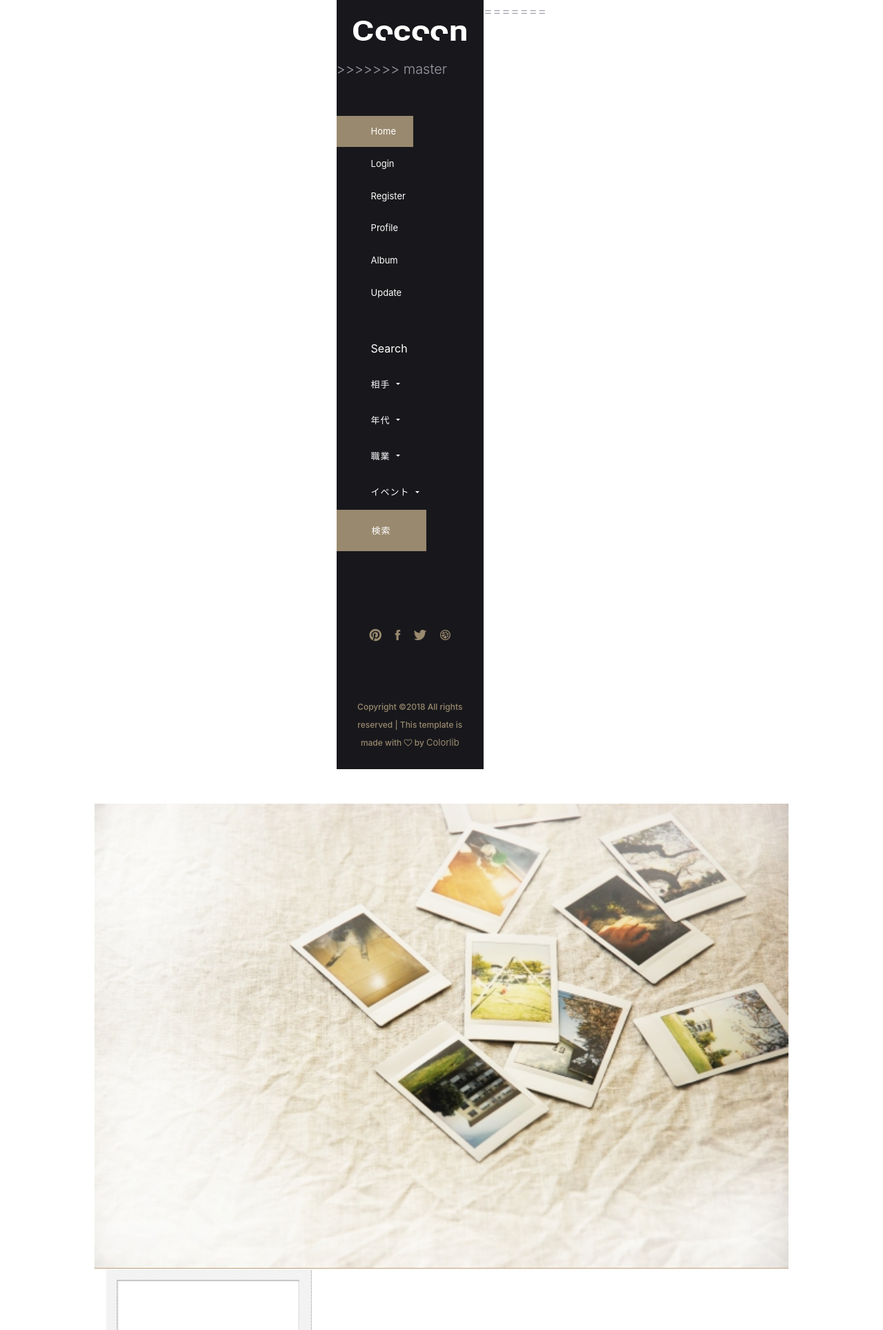
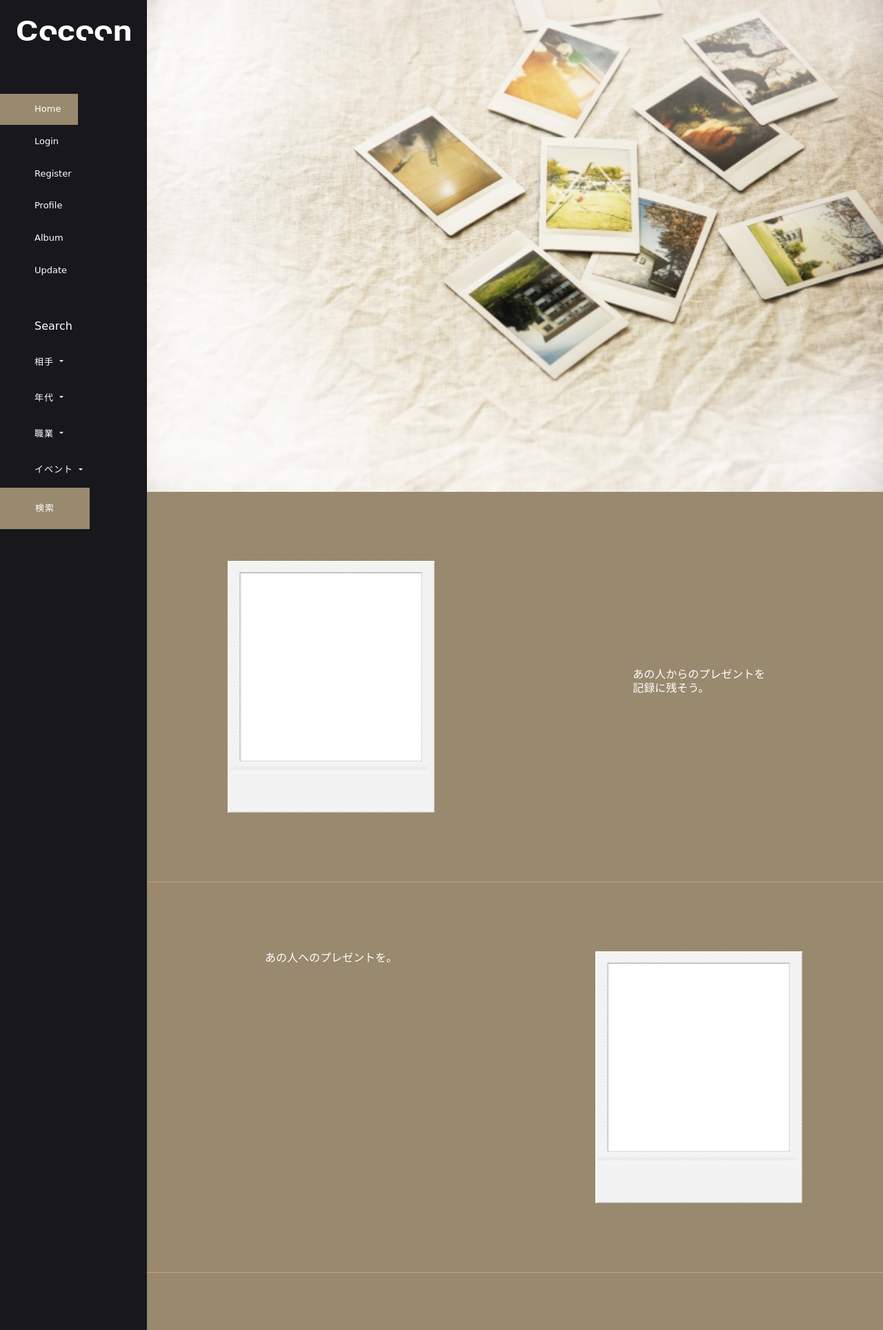
Before and after one commit to Hiroyamiyazaki/Machu-Picchu, a PHP site: page / in a window 1280 px wide. Shown: the top 1928 px of the page at 69% size. Run offline with PHP 8.4, Linux system fonts and the light colour scheme; some web fonts are replaced.

Commit message:
コンフリクト直しました

```diff
--- a/assets/css/index.css
+++ b/assets/css/index.css
@@ -1,39 +1,11 @@
-/*index.php*/
-
-<<<<<<< HEAD
-/*.back {
-    background-color: #F4C662;
-}
-*/
-
-* {
-  font-family: 'Hannotate SC','MS UI Gothic','Hiragino Kaku Gothic ProN','ヒラギノ角ゴ ProN W3','Comic Sans MS','Chalkboard SE',sans-serif;
-}
-
-=======
->>>>>>> master
 
 .main-contents {
     padding: 0;
 }
 
-<<<<<<< HEAD
-.sub-contents {
-    display: flex;
-  justify-content: center;
-  align-items: center;
-}
-
 
 .top-wrapper1 {
   padding: 0;
-  color: white;
-  border-bottom: 1px solid #C0A47F;
-=======
-
-.top-wrapper1 {
-  padding: 0;
->>>>>>> master
 }
 
 .top_img {
@@ -42,12 +14,6 @@
 }
 
 .intro {
-<<<<<<< HEAD
-  text-align: center;
-}
-
-.top-wrapper2 {
-=======
   padding: 0;
 }
 
@@ -55,7 +21,6 @@
   display: flex;
   justify-content: center;
   align-items: center;
->>>>>>> master
   padding-top: 100px;
   padding-bottom: 100px;
   color: white;
@@ -67,26 +32,19 @@
 }
 
 .top-wrapper3 {
-<<<<<<< HEAD
-      padding-top: 100px;
-=======
   display: flex;
   justify-content: center;
   text-align: center;
   padding-top: 100px;
->>>>>>> master
   padding-bottom: 100px;
   color: white;
   border-bottom: 1px solid #C0A47F;
 }
 
 .top-wrapper4 {
-<<<<<<< HEAD
-=======
   display: flex;
   justify-content: center;
   align-items: center;
->>>>>>> master
   padding-top: 100px;
   padding-bottom: 50px;
   color: white;
--- a/assets/css/style.css
+++ b/assets/css/style.css
@@ -1,14 +1,8 @@
-<<<<<<< HEAD
-/** {
-    font-family: 'Hannotate SC','MS UI Gothic','Hiragino Kaku Gothic ProN','ヒラギノ角ゴ ProN W3','Comic Sans MS','Chalkboard SE',sans-serif;
-}
-*/
-=======
+
 * {
     font-family: 'Hannotate SC','MS UI Gothic','Hiragino Kaku Gothic ProN','ヒラギノ角ゴ ProN W3','Comic Sans MS','Chalkboard SE',sans-serif;
 }
 
->>>>>>> master
 
 .body_block {
     background-color: #99896e;
--- a/index.php
+++ b/index.php
@@ -47,7 +47,6 @@
         <?php include('nav.php'); ?>
 
         <!--=================== content body ====================-->
-=======
         <div class="col-lg-10 col-md-9 col-12 body_block  main-contents">
             <div class="container-fluid back">
                 <div class="img_card">
@@ -78,7 +77,6 @@
                         </div>
                         <div class="col-lg-6 col-md-12 col-xs-12 top-wrapper3">
                             <img src="assets/img/uses/index_top2.jpg" class="top_img2">
->>>>>>> master
                         </div>
                     </div>
 
@@ -90,11 +88,7 @@
                 </div>
 
                     <div class="col-lg-12 col-md-12 col-xs-12 top-wrapper4">
-<<<<<<< HEAD
-
-=======
                             <h3 >みんなの思い出</h3>
->>>>>>> master
                     </div>
 
 
@@ -149,7 +143,6 @@
                         </div>
                     </a>
                 </div>
->>>>>>> master
                 <div class="grid-item  photography design col-sm-12 col-md-6 col-lg-3">
                     <a href="assets/img/portfolio/port4.png" title="project name 5">
                         <div class="project_box_one">
--- a/nav.php
+++ b/nav.php
@@ -53,7 +53,6 @@
                     </ul>
                 </div>
              <?php endif; ?>
->>>>>>> master
 
             <!-- profile end -->
 
```
Also changed, not shown: function.php (added, +14 -0 lines), post.php (+24 -0 lines).
